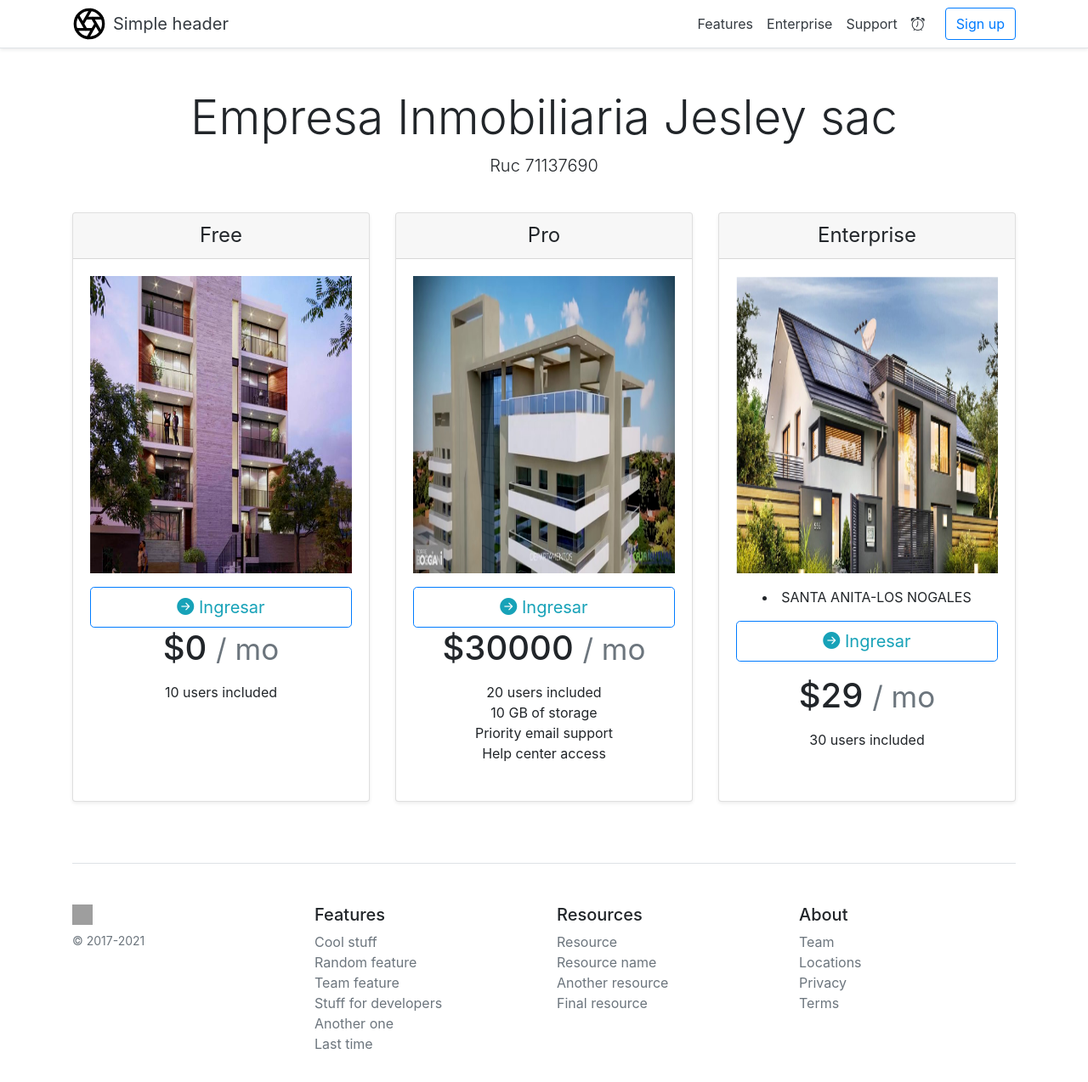
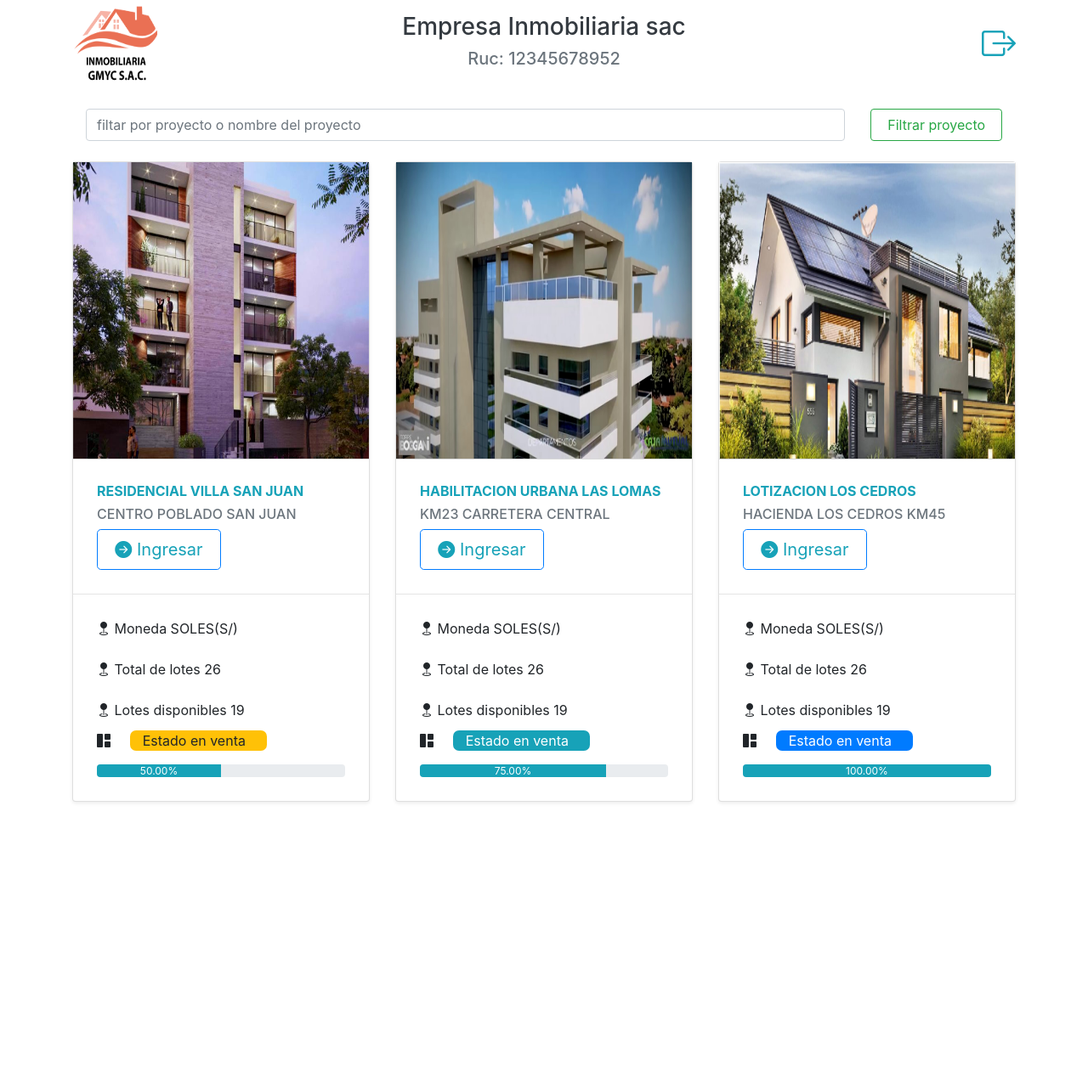
Before and after one commit to luissince/syssoft-integra-frontend, a React (Create React App) app: page /principal in a window 1280 px wide. Shown: the top 1274 px of the page at 85% size. After the commit the page ends 984 px from the top, so only its background shows below. Built offline with nearby package versions, Linux system fonts and the light colour scheme; grey boxes are pictures that could not be loaded.

Commit message:
subiendo cambios 21-02-2022_14-22

```diff
--- a/src/components/principal/Principal.js
+++ b/src/components/principal/Principal.js
@@ -4,6 +4,7 @@ import logo from '../../recursos/images/logo.svg';
 import casa from './lol.png';
 import casa2 from './casa2.png';
 import casa3 from './casa3.png';
+import logoInmobiliaria from './INMOBILIARIA.png';
 
 class Principal extends React.Component {
 
@@ -18,135 +19,126 @@ class Principal extends React.Component {
     render() {
         return (
             <>
-                <div className="bg-white border-bottom shadow-sm">
-                    <div className="container">
-                        <div className="d-flex flex-column flex-md-row align-items-center pt-2 pb-2">
-                            <h5 className="my-0 mr-md-auto font-weight-normal">
-                                <a href="/" className="d-flex align-items-center mb-3 mb-md-0 text-dark text-decoration-none">
-                                    <img className="bi mr-2" src={logo} alt="" width="40" />
-                                    <span className="fs-4"> Simple header</span>
-                                </a>
-                            </h5>
-                            <nav className="my-2 my-md-0 mr-md-3">
-                                <a className="p-2 text-dark active" href="#">Features</a>
-                                <a className="p-2 text-dark" href="#">Enterprise</a>
-                                <a className="p-2 text-dark" href="#">Support</a>
-                                <a className="p-2 text-dark" href="#"><i className="bi-alarm"></i></a>
-                            </nav>
-                            <a className="btn btn-outline-primary" href="#">Sign up</a>
+                <div className='container'>
+                    <div className='row'>
+                        <div className='col-3' style={{ display: 'flex', justifyContent: 'center', alignContent: 'center', flexDirection: 'column' }}>
+                            <img className="mb-1" src={logoInmobiliaria} alt="" width="100" height="100" />
+                        </div>
+                        <div className='col-6 text-center' style={{ display: 'flex', justifyContent: 'center', alignContent: 'center', flexDirection: 'column' }}>
+                            <h3 className="text-dark">Empresa Inmobiliaria sac</h3>
+                            <h5 className="text-secondary">Ruc: 12345678952</h5>
+                        </div>
+                        <div className='col-3 text-right text-info' style={{ display: 'flex', justifyContent: 'center', alignContent: 'center', flexDirection: 'column', fontSize: '40px' }}>
+                            <i class="bi bi-box-arrow-right"></i>
                         </div>
                     </div>
                 </div>
 
-                <div className="container">
-                    <div className="pricing-header px-3 py-3 pt-md-5 pb-md-4 mx-auto text-center">
-                        <h1 className="display-4">Empresa Inmobiliaria Jesley sac</h1>
-                        <p className="lead">Ruc 71137690</p>
+                <div className="container pt-2 pb-2">
+                    <div className="row p-3">
+                        <div className="col-10" style={{ width: '100%' }}>
+                            <input className="form-control mr-sm-2 bg-transparent" placeholder="filtar por proyecto o nombre del proyecto" aria-label="Search" />
+                        </div>
+                        <div className="col-2">
+                            <button className="btn btn-outline-success my-2 my-sm-0" type="submit" style={{width:'100%'}}>Filtrar proyecto</button>
+                        </div>
                     </div>
                 </div>
 
+
                 <div className="container">
-                    <div className="card-deck mb-3 text-center">
+                    <div className="card-deck mb-3">
                         <div className="card mb-4 shadow-sm">
-                            <div className="card-header">
-                                <h4 className="my-0 font-weight-normal">Free</h4>
+                            <div className="card-header p-0" style={{ height: "350px" }}>
+                                <img src={casa3} className="mx-auto d-block " width="100%" height="100%" />
                             </div>
+                            <div className="card-body m-2">
+                                <h6 className='text-info font-weight-bold'>RESIDENCIAL VILLA SAN JUAN</h6>
+                                <h6 className='text-secondary'>CENTRO POBLADO SAN JUAN</h6>
+                                <button type="button" className="btn btn-lg btn-block btn-outline-primary text-info" style={{ width: '50%' }}><i className="bi bi-arrow-right-circle-fill"></i> Ingresar</button>
+                            </div>
+                            <hr className="m-0" />
+                            <div className="card-body m-2">
+                                <ul className="list-group text-left pt-0">
+                                    <li className="list-group-item border-0 px-0 pt-0"><i className="bi bi-geo-fill"></i> Moneda SOLES(S/)</li>
+                                    <li className="list-group-item border-0 px-0"><i className="bi bi-geo-fill"></i> Total de lotes 26</li>
+                                    <li className="list-group-item border-0 px-0"><i className="bi bi-geo-fill"></i> Lotes disponibles 19</li>
+                                </ul>
+                                <div className='row'>
+                                    <div className='col-2 text-left'><i class="bi bi-grid-1x2-fill"></i></div>
+                                    <div className='col-6 bg-warning' style={{ borderRadius: '7px' }}>Estado en venta</div>
+                                </div>
+                                <div className="row pt-3">
+                                    <div className="col-12">
+                                        <div className="progress" style={{ height: '15px' }}>
+                                            <div className="progress-bar bg-info w-50" role="progressbar" aria-valuenow="40" aria-valuemin="0" aria-valuemax="40">50.00%</div>
+                                        </div>
+                                    </div>
 
-                            <div className="card-body">
-                            <div className="form-group">
-                                    <img src={casa3} className="mx-auto d-block " width="100%" height="350px" />
                                 </div>
-                                <button type="button" className="btn btn-lg btn-block btn-outline-primary text-info"><i className="bi bi-arrow-right-circle-fill"></i> Ingresar</button>
-
-                                <h1 className="card-title pricing-card-title">$0 <small className="text-muted">/ mo</small></h1>
-                                <ul className="list-unstyled mt-3 mb-4">
-                                    <li>10 users included</li>
-
-                                </ul>
-
                             </div>
                         </div>
                         <div className="card mb-4 shadow-sm">
-                            <div className="card-header">
-                                <h4 className="my-0 font-weight-normal">Pro</h4>
+                            <div className="card-header p-0" style={{ height: "350px" }}>
+                                <img src={casa2} className="mx-auto d-block " width="100%" height="100%" />
                             </div>
-                            <div className="card-body">
-                            <div className="form-group">
-                                    <img src={casa2} className="mx-auto d-block " width="100%" height="350px" />
+                            <div className="card-body m-2">
+                                <h6 className='text-info font-weight-bold'>HABILITACION URBANA LAS LOMAS</h6>
+                                <h6 className='text-secondary'>KM23 CARRETERA CENTRAL</h6>
+                                <button type="button" className="btn btn-lg btn-block btn-outline-primary text-info" style={{ width: '50%' }}><i className="bi bi-arrow-right-circle-fill"></i> Ingresar</button>
+                            </div>
+                            <hr className="m-0" />
+                            <div className="card-body m-2">
+                                <ul className="list-group text-left pt-0">
+                                    <li className="list-group-item border-0 px-0 pt-0"><i className="bi bi-geo-fill"></i> Moneda SOLES(S/)</li>
+                                    <li className="list-group-item border-0 px-0"><i className="bi bi-geo-fill"></i> Total de lotes 26</li>
+                                    <li className="list-group-item border-0 px-0"><i className="bi bi-geo-fill"></i> Lotes disponibles 19</li>
+                                </ul>
+                                <div className='row'>
+                                    <div className='col-2 text-left'><i class="bi bi-grid-1x2-fill"></i></div>
+                                    <div className='col-6 bg-info' style={{ borderRadius: '7px', color: 'white' }}>Estado en venta</div>
                                 </div>
-                                <button type="button" className="bi bi-arrow-right-circle-fill" className="btn btn-lg btn-block btn-outline-primary text-info"><i className="bi bi-arrow-right-circle-fill"></i>  Ingresar</button>
-                                <h1 className="card-title pricing-card-title">$30000 <small className="text-muted">/ mo</small></h1>
-                                <ul className="list-unstyled mt-3 mb-4">
-                                    <li>20 users included</li>
-                                    <li>10 GB of storage</li>
-                                    <li>Priority email support</li>
-                                    <li>Help center access</li>
-                                </ul>
+                                <div className="row pt-3">
+                                    <div className="col-12">
+                                        <div className="progress" style={{ height: '15px' }}>
+                                            <div className="progress-bar bg-info w-75" role="progressbar" aria-valuenow="40" aria-valuemin="0" aria-valuemax="40">75.00%</div>
+                                        </div>
+                                    </div>
 
+                                </div>
                             </div>
                         </div>
                         <div className="card mb-4 shadow-sm">
-                            <div className="card-header">
-                                <h4 className="my-0 font-weight-normal">Enterprise</h4>
+                            <div className="card-header p-0" style={{ height: "350px" }}>
+                                <img src={casa} className="mx-auto d-block " width="100%" height="100%" />
                             </div>
-                            <div className="card-body">
-                                <div className="form-group">
-                                    <img src={casa} className="mx-auto d-block " width="100%" height="350px" />
+                            <div className="card-body m-2">
+                                <h6 className='text-info font-weight-bold'>LOTIZACION LOS CEDROS</h6>
+                                <h6 className='text-secondary'>HACIENDA LOS CEDROS KM45</h6>
+                                <button type="button" className="btn btn-lg btn-block btn-outline-primary text-info" style={{ width: '50%' }}><i className="bi bi-arrow-right-circle-fill"></i> Ingresar</button>
+                            </div>
+                            <hr className="m-0" />
+                            <div className="card-body m-2">
+                                <ul className="list-group text-left pt-0">
+                                    <li className="list-group-item border-0 px-0 pt-0"><i className="bi bi-geo-fill"></i> Moneda SOLES(S/)</li>
+                                    <li className="list-group-item border-0 px-0"><i className="bi bi-geo-fill"></i> Total de lotes 26</li>
+                                    <li className="list-group-item border-0 px-0"><i className="bi bi-geo-fill"></i> Lotes disponibles 19</li>
+                                </ul>
+                                <div className='row'>
+                                    <div className='col-2 text-left'><i class="bi bi-grid-1x2-fill"></i></div>
+                                    <div className='col-6 bg-primary' style={{ borderRadius: '7px', color: 'white' }}>Estado en venta</div>
                                 </div>
+                                <div className="row pt-3">
+                                    <div className="col-12">
+                                        <div className="progress" style={{ height: '15px' }}>
+                                            <div className="progress-bar bg-info w-100" role="progressbar" aria-valuenow="40" aria-valuemin="0" aria-valuemax="40">100.00%</div>
+                                        </div>
+                                    </div>
 
-                                <li>SANTA ANITA-LOS NOGALES</li>
-                                <div className="form-group mt-3">
-                                    <button type="button" className="btn btn-lg btn-block btn-outline-primary text-info"><i className="bi bi-arrow-right-circle-fill"></i>  Ingresar</button>
-                                </div>
-                                <div className="form-group mt-3">
-                                    <h1 className="card-title pricing-card-title">$29 <small className="text-muted">/ mo</small></h1>
-                                    <ul className="list-unstyled mt-3 mb-4">
-                                        <li>30 users included</li>
-
-
-                                    </ul>
                                 </div>
                             </div>
                         </div>
                     </div>
-
-                    <footer className="pt-4 my-md-5 pt-md-5 border-top">
-                        <div className="row">
-                            <div className="col-12 col-md">
-                                <img className="mb-2" src="https://getbootstrap.com/docs/4.6/assets/brand/bootstrap-solid.svg" alt="" width="24" height="24" />
-                                <small className="d-block mb-3 text-muted">© 2017-2021</small>
-                            </div>
-                            <div className="col-6 col-md">
-                                <h5>Features</h5>
-                                <ul className="list-unstyled text-small">
-                                    <li><a className="text-muted" href="#">Cool stuff</a></li>
-                                    <li><a className="text-muted" href="#">Random feature</a></li>
-                                    <li><a className="text-muted" href="#">Team feature</a></li>
-                                    <li><a className="text-muted" href="#">Stuff for developers</a></li>
-                                    <li><a className="text-muted" href="#">Another one</a></li>
-                                    <li><a className="text-muted" href="#">Last time</a></li>
-                                </ul>
-                            </div>
-                            <div className="col-6 col-md">
-                                <h5>Resources</h5>
-                                <ul className="list-unstyled text-small">
-                                    <li><a className="text-muted" href="#">Resource</a></li>
-                                    <li><a className="text-muted" href="#">Resource name</a></li>
-                                    <li><a className="text-muted" href="#">Another resource</a></li>
-                                    <li><a className="text-muted" href="#">Final resource</a></li>
-                                </ul>
-                            </div>
-                            <div className="col-6 col-md">
-                                <h5>About</h5>
-                                <ul className="list-unstyled text-small">
-                                    <li><a className="text-muted" href="#">Team</a></li>
-                                    <li><a className="text-muted" href="#">Locations</a></li>
-                                    <li><a className="text-muted" href="#">Privacy</a></li>
-                                    <li><a className="text-muted" href="#">Terms</a></li>
-                                </ul>
-                            </div>
-                        </div>
-                    </footer>
                 </div>
             </>
         );
```
Also changed, not shown: src/components/principal/ARCHI.png (added), src/components/principal/INMOBILIARIA.png (added).
